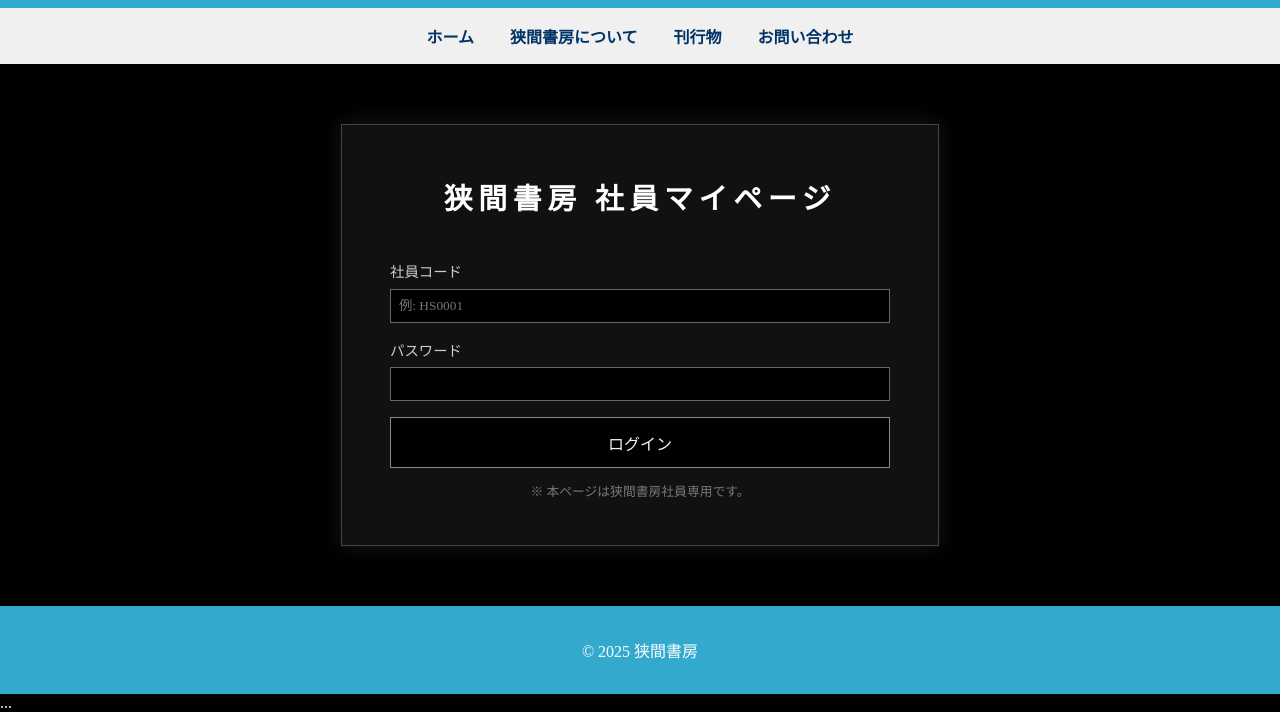
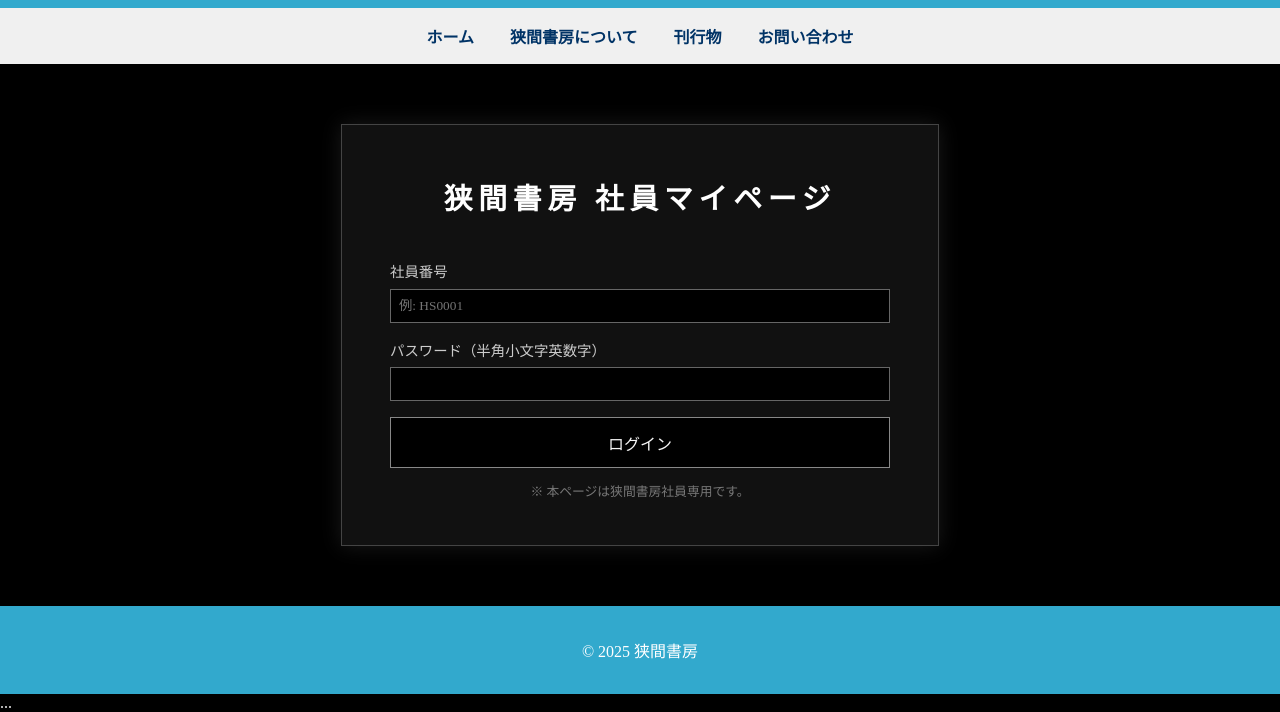
Before and after one commit to hazamashobo/mypage, a plain HTML site: page index.html in a window 1280 px wide. Shown: the part 88-800 px from the top of the page. Drawn offline with Linux system fonts and the light colour scheme.

Commit message:
Update index.html

```diff
--- a/index.html
+++ b/index.html
@@ -226,9 +226,9 @@
       <h1>狭間書房 社員マイページ</h1>
       <form id="loginForm">
         <div class="error" id="error"></div>
-        <label for="code">社員コード</label>
+        <label for="code">社員番号</label>
         <input type="text" id="code" name="code" placeholder="例: HS0001" required>
-        <label for="dob">パスワード</label>
+        <label for="dob">パスワード（半角小文字英数字）</label>
         <input type="text" id="dob" name="dob" required>
         <button type="submit">ログイン</button>
       </form>
```
